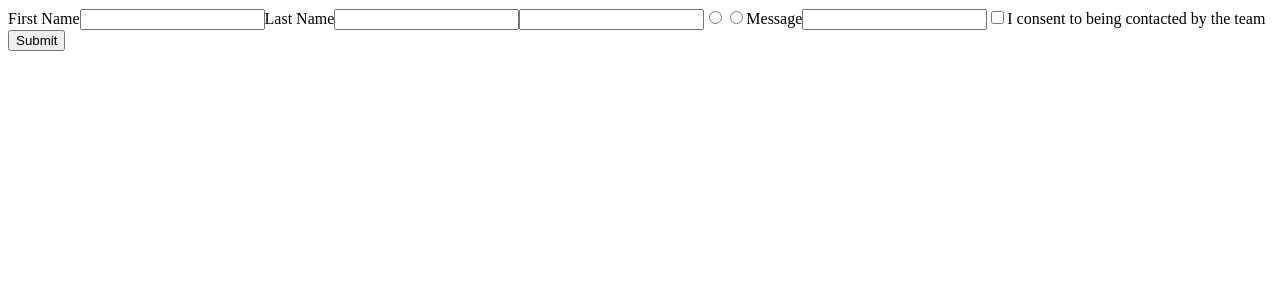
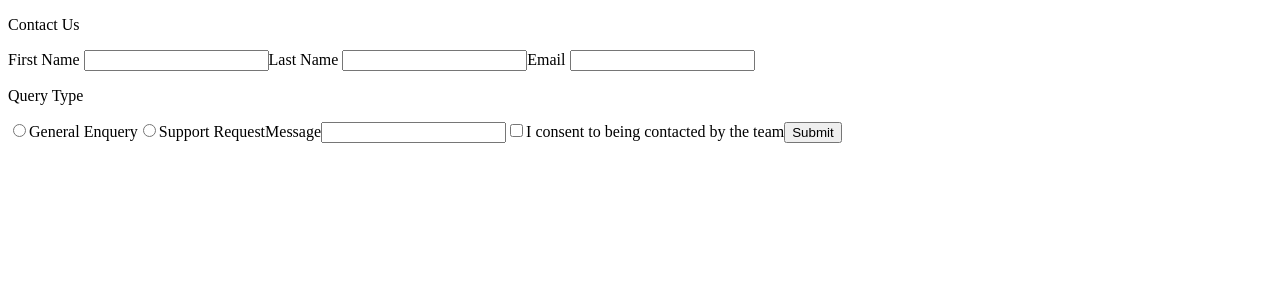
Before and after one commit to Parnia-mohammadi/React_Hook_Form, a React (Vite) app: page / in a window 1280 px wide. Shown: the top 300 px of the page. Built offline with nearby package versions, Linux system fonts and the light colour scheme.

Commit message:
html of the form is built

```diff
--- a/src/components/Form.jsx
+++ b/src/components/Form.jsx
@@ -1,20 +1,34 @@
 function Form() {
   return (
-    <form>
-      <label htmlFor="name">First Name</label>
-      <input required type="text" id="name" />
-      <label htmlFor="lastName">Last Name</label>
-      <input required type="text" id="lastName" />
-      <input type="email" name="Email" id="email" />
-      <label htmlFor="query"></label>
-      <input type="radio" name="general" id="query" />
-      <input type="radio" name="support" id="query" />
-      <label htmlFor="message">Message</label>
-      <input type="text" name="message" id="message" />
-      <input type="checkbox" name="consent" id="consent" />
-      <label htmlFor="consent">I consent to being contacted by the team</label>
-      <input type="submit" value="Submit" />
-    </form>
+    <>
+      <p>Contact Us </p>
+      <form id="form">
+        <label htmlFor="name">First Name </label>
+        <input required type="text" id="name" />
+        <label htmlFor="lastName">Last Name </label>
+        <input required type="text" id="lastName" />
+        <label htmlFor="email">Email </label>
+        <input required type="email" name="Email" id="email" />
+        <p>Query Type </p>
+        <input
+          required
+          type="radio"
+          name="query"
+          id="general"
+          value="General Enquery"
+        />
+        <label htmlFor="general">General Enquery</label>
+        <input required type="radio" name="query" id="support" />
+        <label htmlFor="support">Support Request</label>
+        <label htmlFor="message">Message</label>
+        <input required type="text" name="message" id="message" />
+        <input required type="checkbox" name="consent" id="consent" />
+        <label htmlFor="consent">
+          I consent to being contacted by the team
+        </label>
+        <input required type="submit" value="Submit" />
+      </form>
+    </>
   );
 }
 
```
